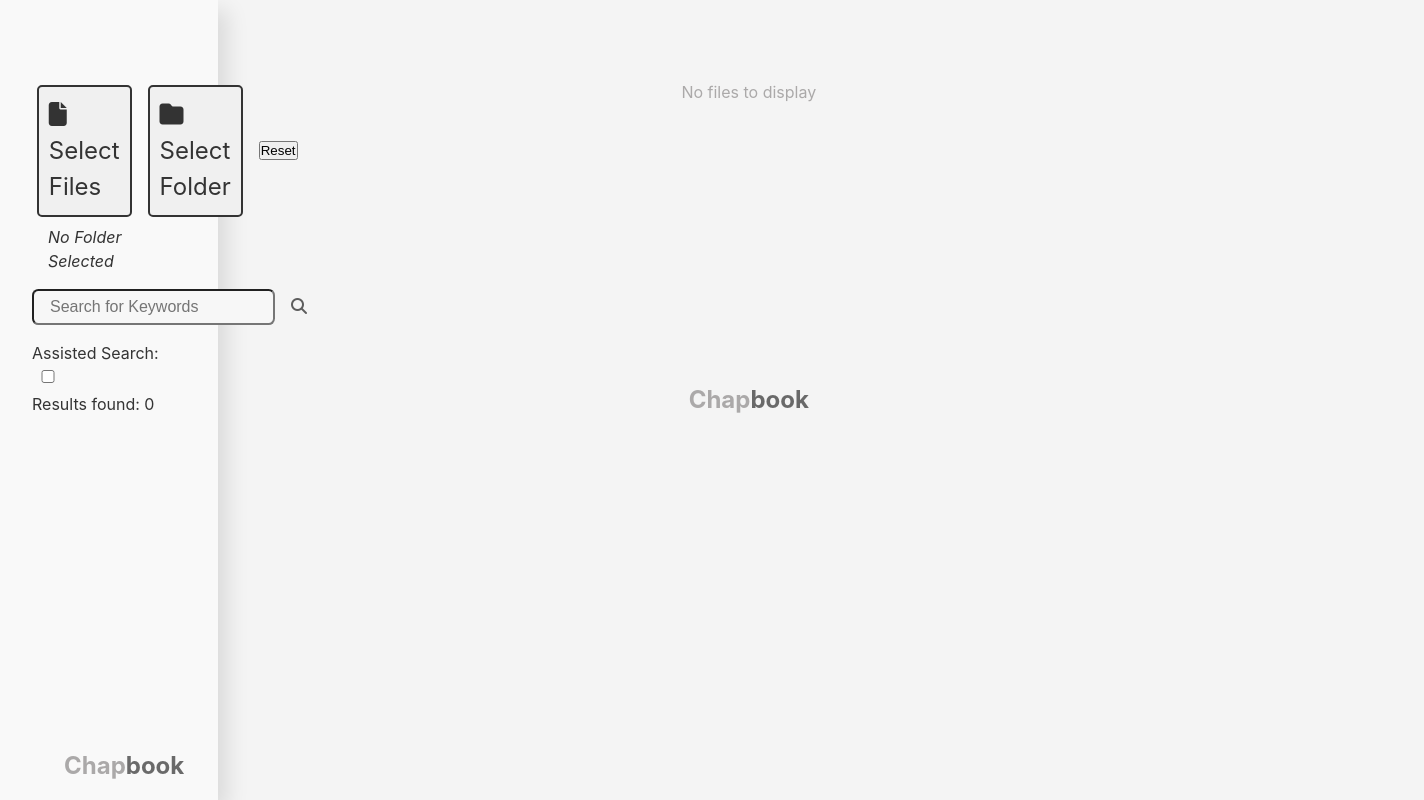
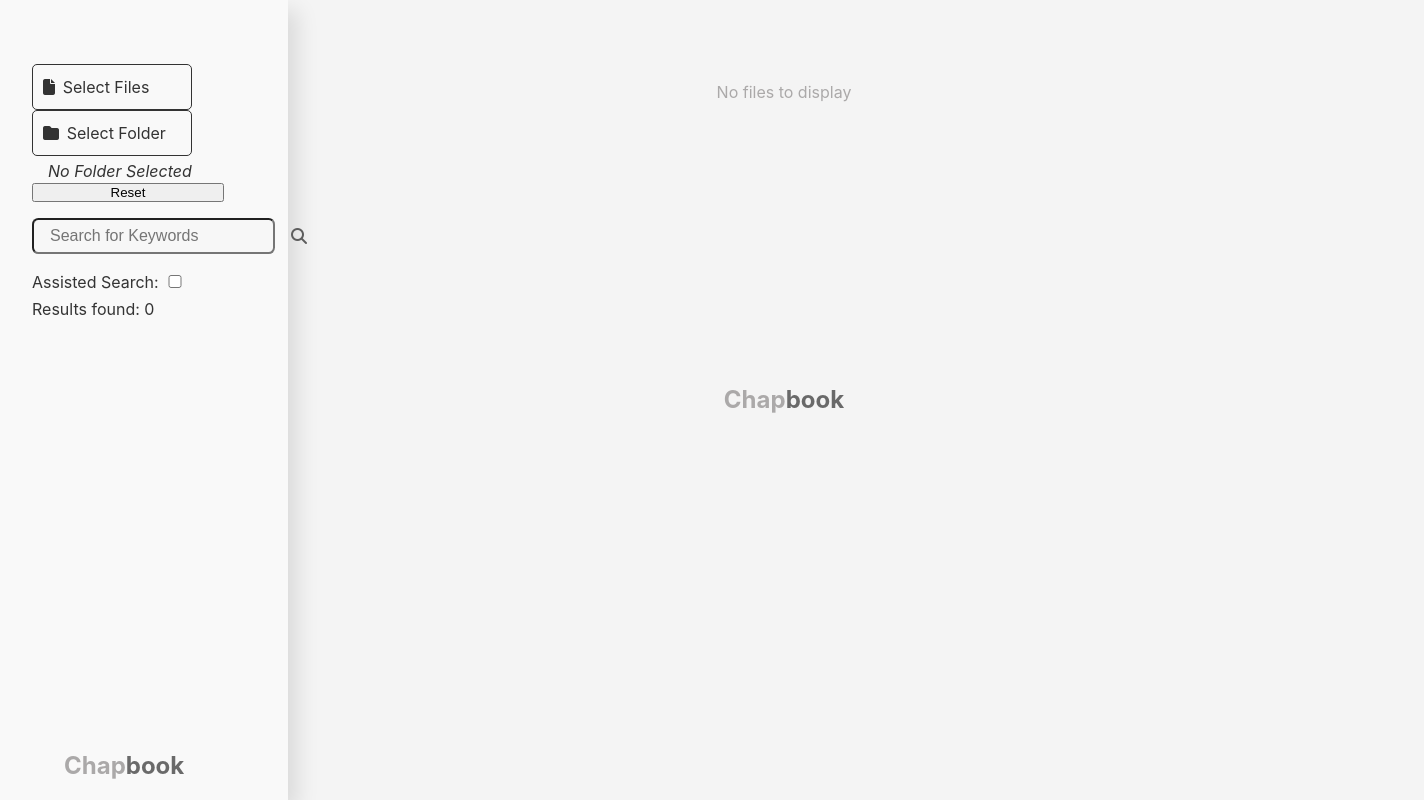
Before and after one commit to 709macdonald/Chapbook, a React (Vite) app: page / in a window 1280 px wide. Shown: the whole page, 1424 px wide, since content can reach past the window. Built offline with nearby package versions, Linux system fonts and the light colour scheme.

Commit message:
Added image icon for images that dont render

```diff
--- a/src/components/FileManager.jsx
+++ b/src/components/FileManager.jsx
@@ -1,7 +1,12 @@
 import React, { useState } from "react";
 import FileLister from "./FileLister";
 
-const FileManager = ({ setFiles, setFolderName, setIsLoadingFiles }) => {
+const FileManager = ({
+  setFiles,
+  setFolderName,
+  setIsLoadingFiles,
+  folderName,
+}) => {
   const [files, setFilesState] = useState([]);
 
   const handleFileChange = (event) => {
@@ -41,7 +46,7 @@ const FileManager = ({ setFiles, setFolderName, setIsLoadingFiles }) => {
           id="fileInputFiles"
         />
         <label htmlFor="fileInputFiles" className="fileInputLabel">
-          <i className="fa-solid fa-file"></i> Select Files
+          <i className="fa-solid fa-file folderIcon"></i> Select Files
         </label>
 
         <input
@@ -52,8 +57,9 @@ const FileManager = ({ setFiles, setFolderName, setIsLoadingFiles }) => {
           id="fileInputDirectory"
         />
         <label htmlFor="fileInputDirectory" className="fileInputLabel">
-          <i className="fa-solid fa-folder"></i> Select Folder
+          <i className="fa-solid fa-folder folderIcon"></i> Select Folder
         </label>
+        <p className="folderName">{folderName}</p>
         <button onClick={handleReset} className="resetButton">
           Reset
         </button>
--- a/src/components/Main.jsx
+++ b/src/components/Main.jsx
@@ -5,6 +5,9 @@ export default function Main({ files, isLoadingFiles }) {
   const filesWithText = React.useMemo(() => {
     return files.filter((file) => file.text.trim() !== "");
   }, [files]);
+
+  const isPdf = (file) => file.type === "application/pdf";
+  const isImage = (file) => file.type.startsWith("image/");
 
   return (
     <div className="mainContainer">
@@ -28,9 +31,14 @@ export default function Main({ files, isLoadingFiles }) {
                         src={file.url}
                         title={file.name}
                         style={{ width: "9rem", height: "12rem" }}
+                        onError={(e) => (e.target.style.display = "none")} // Hide iframe if there's an error
                       ></iframe>
+                    ) : isPdf(file) ? (
+                      <i className="fa-regular fa-file-pdf pdfIcon"></i>
+                    ) : isImage(file) ? (
+                      <i className="fa-regular fa-file-image imageIcon"></i>
                     ) : (
-                      <i className="fa-regular fa-file-pdf pdfIcon"></i>
+                      <i className="fa-regular fa-file"></i>
                     )}
                     <div className="fileDisplayText">
                       <p className="pdfText">{file.name}</p>
--- a/src/components/Sidebar.jsx
+++ b/src/components/Sidebar.jsx
@@ -22,8 +22,8 @@ export default function Sidebar({
           setFiles={setFiles}
           setFolderName={setFolderName}
           setIsLoadingFiles={setIsLoadingFiles}
+          folderName={folderName}
         />
-        <p className="folderName">{folderName}</p>
         <SearchBar
           onSearch={onSearch}
           searchKeyword={searchKeyword}
--- a/src/index.css
+++ b/src/index.css
@@ -30,7 +30,7 @@
 /* MAINSCREEN CSS */
 .mainContainer {
   display: flex;
-  width: 83%;
+  flex-grow: 1;
   flex-direction: column;
   align-items: center;
   grid-column: 2 / 5;
@@ -55,7 +55,7 @@
 }
 
 .mainScreen {
-  width: 83%;
+  width: 80rem;
   height: 100vh;
   grid-column: 2 / 5;
   position: absolute;
@@ -65,7 +65,6 @@
   overflow-y: scroll;
   display: flex;
   align-items: center;
-  justify-content: center;
 }
 
 .loadingScreen {
@@ -108,6 +107,7 @@
   margin: 0;
   margin-left: auto;
   margin-right: auto;
+  justify-content: center;
 }
 
 .noFilesDisplay {
@@ -159,19 +159,15 @@
 /* SIDEBAR CSS */
 
 .sidebarBG {
-  grid-column: 1;
   z-index: 3;
   background-color: rgb(249, 249, 249);
   height: 100vh;
-  width: 17%;
+  width: 18rem;
   box-shadow: 10px 10px 20px rgba(0, 0, 0, 0.1);
 }
 
 .documentSection {
   padding-right: 2rem;
-  display: flex;
-  flex-direction: column;
-  padding-top: 1rem;
 }
 
 .fileButtons {
@@ -185,8 +181,7 @@
 
 .documentSectionDiv {
   display: flex;
-  padding: 0.3rem;
-  align-items: center;
+  flex-direction: column;
 }
 
 .fileInput {
@@ -195,16 +190,20 @@
   z-index: -1;
 }
 
+.folderIcon {
+  margin-right: 0.2rem;
+}
+
 .fileInputLabel {
   margin-right: 1rem;
+  width: 10rem;
   cursor: pointer;
-  font-size: 24px;
+  font-size: 1rem;
   color: #333;
   padding: 10px;
-  border: 2px solid #333;
+  border: 1.5px solid #333;
   border-radius: 5px;
   display: inline-block;
-  background-color: #f0f0f0;
   transition: background-color 0.3s ease;
 }
 
```
Also changed, not shown: 1 other file (tests, documents, lock files or other folders).
